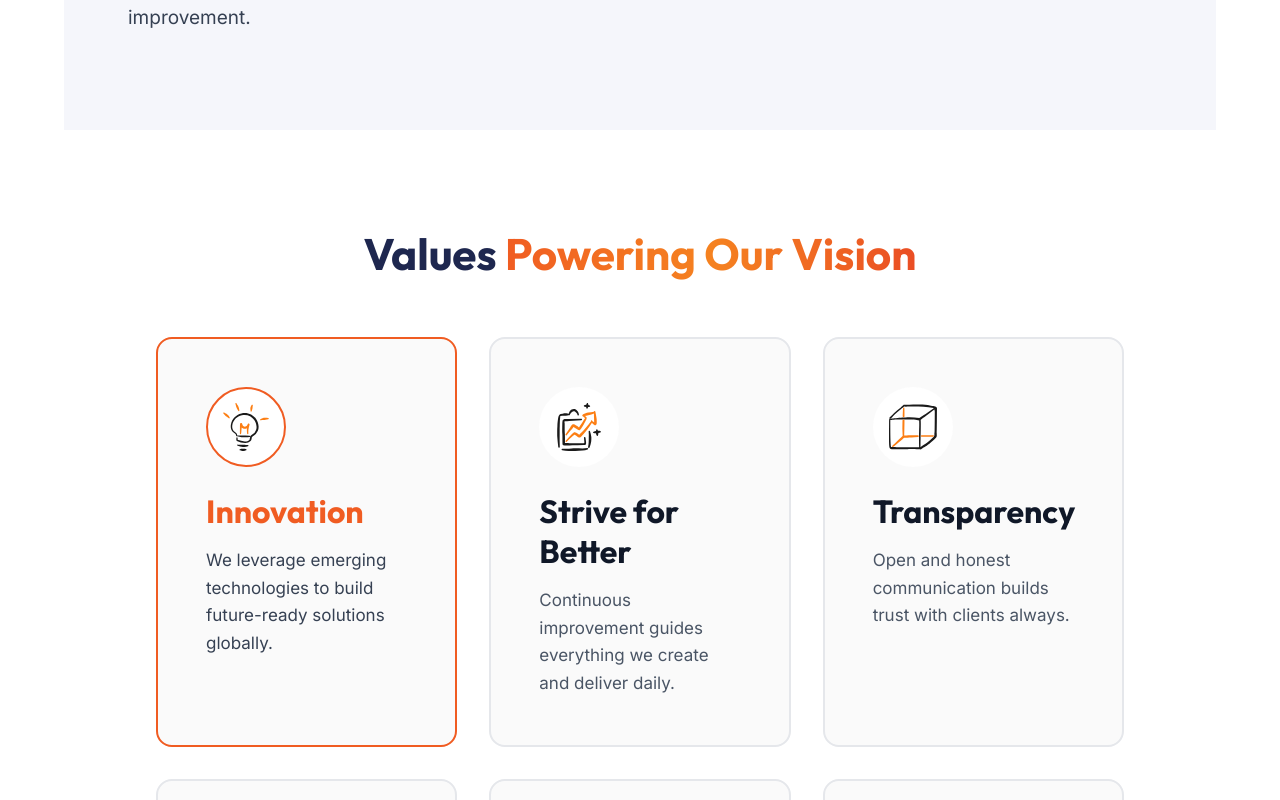
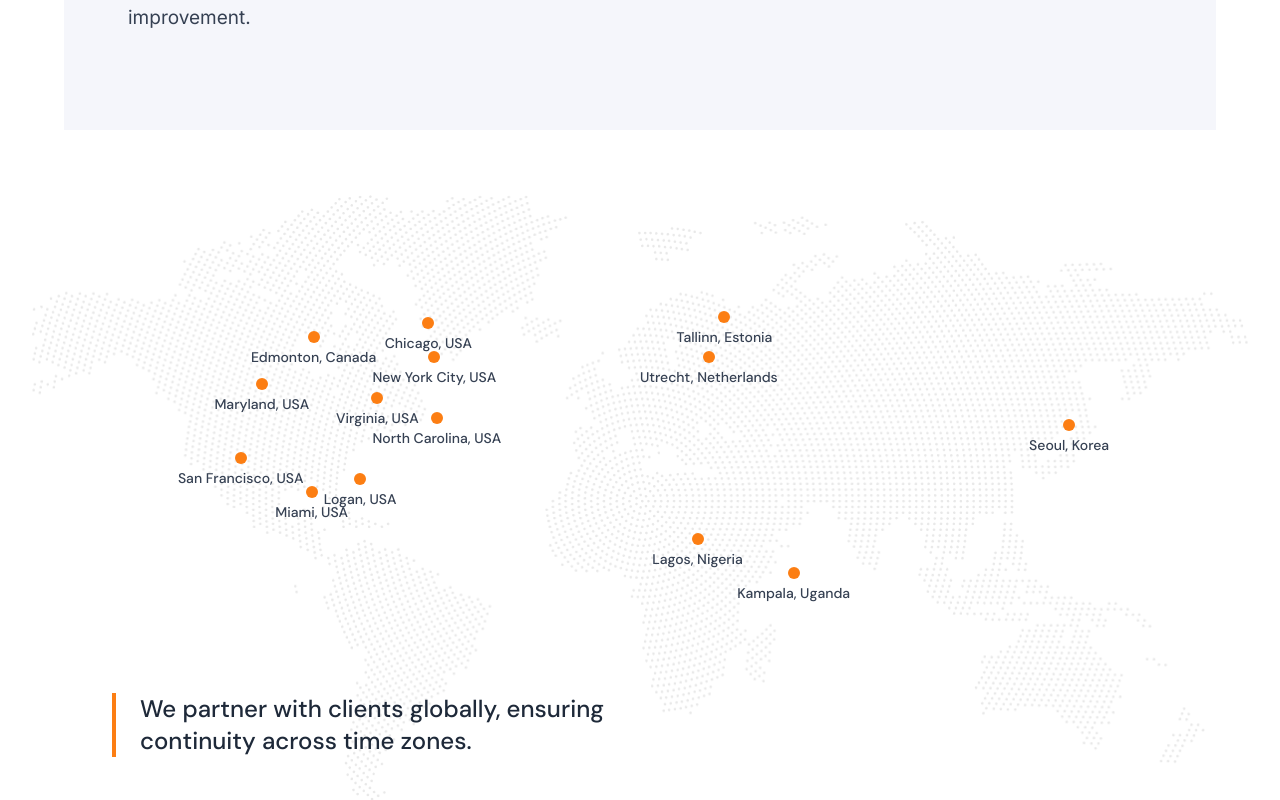
Before and after one commit to XyedAli/QubitarsWeb, a Next.js app: page /about in a window 1280 px wide. Shown: the part 2740-3540 px from the top of the page. Built offline with nearby package versions, Linux system fonts and the light colour scheme; no server answers.

Commit message:
15-01-26

```diff
--- a/package.json
+++ b/package.json
@@ -32,13 +32,15 @@
     "@types/node": "^20",
     "@types/react": "^19.2.0",
     "@types/react-dom": "^19.2.0",
+    "autoprefixer": "^10.4.23",
     "eslint": "^9",
     "eslint-config-next": "^16.0.8",
     "husky": "^8.0.0",
     "next-sitemap": "^4.2.3",
+    "postcss": "^8.5.6",
     "prettier": "^3.7.4",
     "prettier-plugin-tailwindcss": "^0.7.2",
-    "tailwindcss": "^4",
+    "tailwindcss": "^4.1.18",
     "typescript": "^5"
   }
 }
--- a/src/app/about/page.tsx
+++ b/src/app/about/page.tsx
@@ -1,4 +1,4 @@
-import { AboutHero, FAQ, MissionVision, CoreValues, QubitarsAbout ,InstaFeed, ChooseQubitars} from "@/components/features/about";
+import { AboutHero, FAQ, MissionVision, CoreValues, QubitarsAbout, InstaFeed, ChooseQubitars, TimesZone } from "@/components/features/about";
 import { Fragment } from "react/jsx-runtime";
 
 export default function AboutPage() {
@@ -7,6 +7,7 @@ export default function AboutPage() {
       <AboutHero />
       <QubitarsAbout />
       <MissionVision />
+      <TimesZone />
       <CoreValues />
       <InstaFeed />
       <ChooseQubitars />
--- a/src/components/features/about/coreValues.tsx
+++ b/src/components/features/about/coreValues.tsx
@@ -49,7 +49,7 @@ const CoreValues = () => {
 
   return (
     <section className="bg-white relative overflow-hidden mx-0 xl:mx-23">
-      <div className={`${styles.sectionPadding} pt-12 md:pt-16 lg:pt-20 xl:pt-24 pb-12 md:pb-16 lg:pb-20 xl:pb-24`}>
+      <div className={`${styles.sectionPadding} pt-12 md:pt-16 lg:pt-20 xl:pt-10 pb-12 md:pb-16 lg:pb-20 xl:pb-24`}>
         {/* Heading */}
         <div className="mb-8 md:mb-10 lg:mb-12 xl:mb-14 text-center">
           <h2 className={`${styles.h1} font-bold font-outfit leading-tight`}>
@@ -67,8 +67,7 @@ const CoreValues = () => {
             return (
               <div
                 key={index}
-                className={`group relative bg-[#FAFAFA] rounded-2xl transition-all duration-300 border-2 h-full flex flex-col cursor-pointer ${
-                  isActive
+                className={`group relative bg-[#FAFAFA] rounded-2xl transition-all duration-300 border-2 h-full flex flex-col cursor-pointer ${isActive
                   ? "border-[#F05C22] "
                   : "border-gray-200 hover:border-gray-300"
                   }`}
@@ -78,8 +77,7 @@ const CoreValues = () => {
                 {/* Content */}
                 <div className="relative z-10 flex flex-col flex-1 p-3 md:p-5 lg:p-7 xl:p-12">
                   {/* Icon Box - Before Title */}
-                  <div className={`w-16 h-16 md:w-17 md:h-17 lg:w-20 lg:h-20 rounded-full bg-white border-2 transition-all duration-300 ${styles.flexCenter} mb-4 md:mb-5 lg:mb-6 ${
-                    isActive ? "border-[#F05C22]" : "border-transparent group-hover:border-[#F05C22]"
+                  <div className={`w-16 h-16 md:w-17 md:h-17 lg:w-20 lg:h-20 rounded-full bg-white border-2 transition-all duration-300 ${styles.flexCenter} mb-4 md:mb-5 lg:mb-6 ${isActive ? "border-[#F05C22]" : "border-transparent group-hover:border-[#F05C22]"
                     }`}>
                     <Image
                       src={value.icon}
@@ -92,15 +90,13 @@ const CoreValues = () => {
                   </div>
 
                   {/* Title */}
-                  <h3 className={`text-[17px] md:text-[22px] lg:text-[28px] xl:text-[32px] font-bold mb-3 lg:mb-4 font-outfit leading-tight ${
-                    isActive ? "text-[#F05C22]" : "text-gray-900"
+                  <h3 className={`text-[17px] md:text-[22px] lg:text-[28px] xl:text-[32px] font-bold mb-3 lg:mb-4 font-outfit leading-tight ${isActive ? "text-[#F05C22]" : "text-gray-900"
                     }`}>
                     {value.title}
                   </h3>
 
                   {/* Description */}
-                  <p className={`text-[12px] md:text-[14px] lg:text-[16px] lg:text-[17px] leading-relaxed font-inter ${
-                    isActive ? "text-gray-700" : "text-gray-600"
+                  <p className={`text-[12px] md:text-[14px] lg:text-[16px] lg:text-[17px] leading-relaxed font-inter ${isActive ? "text-gray-700" : "text-gray-600"
                     }`}>
                     {value.description}
                   </p>
--- a/src/components/features/about/index.ts
+++ b/src/components/features/about/index.ts
@@ -5,4 +5,5 @@ export { default as MissionVision } from "./mission&vision";
 export { default as CoreValues } from "./coreValues";
 export { default as QubitarsAbout } from "./qubitarsAbout";
 export { default as InstaFeed } from "./instaFeed";
-export { default as ChooseQubitars } from "./chooseQubitars"
+export { default as ChooseQubitars } from "./chooseQubitars";
+export { default as TimesZone } from "./timesZone";
--- /dev/null
+++ b/src/components/features/about/timesZone.tsx
@@ -0,0 +1,105 @@
+"use client";
+
+import React from "react";
+import Image from "next/image";
+import { motion } from "framer-motion";
+
+interface Location {
+    id: number;
+    name: string;
+    top: string;
+    left: string;
+
+    // optional responsive positions (to avoid TS errors)
+    topSm?: string;
+    leftSm?: string;
+    topMd?: string;
+    leftMd?: string;
+    topLg?: string;
+    leftLg?: string;
+}
+
+const locations: Location[] = [
+    { id: 1, name: "Edmonton, Canada", top: "25%", left: "18%", topMd: "18%", leftMd: "16%", topSm: "20%", leftSm: "14%", topLg: "16%", leftLg: "17%" },
+    { id: 2, name: "Chicago, USA", top: "23%", left: "29%", topMd: "15%", leftMd: "27%", topSm: "19%", leftSm: "25%", topLg: "13%", leftLg: "28%" },
+    { id: 3, name: "San Francisco, USA", top: "43%", left: "12%", topMd: "43%", leftMd: "6%", topSm: "35%", leftSm: "8%", topLg: "37%", leftLg: "11%" },
+    { id: 4, name: "New York City, USA", top: "28%", left: "28%", topMd: "22%", leftMd: "26%", topSm: "24%", leftSm: "24%", topLg: "22%", leftLg: "27%" },
+    { id: 5, name: "Logan, USA", top: "46%", left: "24%", topMd: "48%", leftMd: "22%", topSm: "35%", leftSm: "20%", topLg: "43%", leftLg: "23%" },
+    { id: 6, name: "Miami, USA", top: "48%", left: "20%", topMd: "56%", leftMd: "18%", topSm: "42%", leftSm: "15%", topLg: "48%", leftLg: "19%" },
+    { id: 7, name: "Virginia, USA", top: "34%", left: "25%", topMd: "32%", leftMd: "23%", topSm: "30%", leftSm: "21%", topLg: "33%", leftLg: "17%" },
+    { id: 8, name: "Maryland, USA", top: "32%", left: "15%", topMd: "27%", leftMd: "14%", topSm: "28%", leftSm: "22%", topLg: "28%", leftLg: "25%" },
+    { id: 9, name: "North Carolina, USA", top: "37%", left: "28%", topMd: "40%", leftMd: "26%", topSm: "32%", leftSm: "24%", topLg: "36%", leftLg: "27%" },
+    { id: 10, name: "Tallinn, Estonia", top: "22%", left: "53%", topMd: "20%", leftMd: "50%", topSm: "18%", leftSm: "48%", topLg: "21%", leftLg: "51%" },
+    { id: 11, name: "Utrecht, Netherlands", top: "28%", left: "50%", topMd: "26%", leftMd: "52%", topSm: "24%", leftSm: "45%", topLg: "29%", leftLg: "49%" },
+    { id: 12, name: "Lagos, Nigeria", top: "55%", left: "51%", topMd: "52%", leftMd: "46%", topSm: "50%", leftSm: "48%", topLg: "54%", leftLg: "50%" },
+    { id: 13, name: "Kampala, Uganda", top: "60%", left: "58%", topMd: "57%", leftMd: "55%", topSm: "55%", leftSm: "52%", topLg: "59%", leftLg: "57%" },
+    { id: 14, name: "Seoul, Korea", top: "38%", left: "82%", topMd: "36%", leftMd: "78%", topSm: "34%", leftSm: "75%", topLg: "37%", leftLg: "80%" },
+];
+
+const TimesZone = () => {
+    return (
+        <section className="relative w-full overflow-hidden bg-white">
+            <div className="container mx-auto px-4 sm:px-6 lg:px-8 pt-8">
+                <div className="relative mx-auto w-full max-w-[1400px]">
+                    {/* Map */}
+                    <div className="relative aspect-[1.8/1] w-full">
+                        <Image
+                            src="/assets/images/about/Map.png"
+                            alt="World Map connecting global clients"
+                            fill
+                            className="object-contain opacity-90"
+                            priority
+                        />
+
+                        {/* Locations */}
+                        {locations.map((loc, index) => (
+                            <motion.div
+                                key={loc.id}
+                                className="absolute flex flex-col items-center gap-1"
+                                style={{
+                                    top: loc.top,
+                                    left: loc.left,
+                                    transform: "translate(-50%, -50%)",
+                                }}
+                                initial={{ opacity: 0, scale: 0 }}
+                                whileInView={{ opacity: 1, scale: 1 }}
+                                viewport={{ once: true }}
+                                transition={{
+                                    duration: 0.5,
+                                    delay: index * 0.1,
+                                    type: "spring",
+                                }}
+                            >
+                                <div className="relative">
+                                    <div className="h-2 w-2 sm:h-3 sm:w-3 rounded-full bg-[#FC7E13]" />
+                                    <div className="absolute inset-0 animate-ping rounded-full bg-[#FC7E13] opacity-75" />
+                                </div>
+
+                                <span className="whitespace-nowrap text-[10px] sm:text-xs md:text-sm font-medium text-gray-700">
+                                    {loc.name}
+                                </span>
+                            </motion.div>
+                        ))}
+                    </div>
+
+                    {/* Text */}
+                    <motion.div
+                        className="absolute bottom-0 left-4 max-w-lg md:bottom-10 md:left-10 lg:bottom-20 lg:left-20"
+                        initial={{ opacity: 0, x: -20 }}
+                        whileInView={{ opacity: 1, x: 0 }}
+                        viewport={{ once: true }}
+                        transition={{ duration: 0.8, delay: 0.5 }}
+                    >
+                        <div className="flex border-l-4 border-[#FC7E13] pl-4 md:pl-6">
+                            <p className="text-lg md:text-xl lg:text-2xl font-medium text-gray-800">
+                                We partner with clients globally, ensuring continuity across time zones.
+                            </p>
+                        </div>
+                    </motion.div>
+                </div>
+            </div>
+        </section>
+    );
+};
+
+export default TimesZone;
```
Also changed, not shown: src/components/features/home/services.tsx (+37 -22 lines), 1 other file (tests, documents, lock files or other folders). Lines whose indentation alone changed are shown as unchanged.
